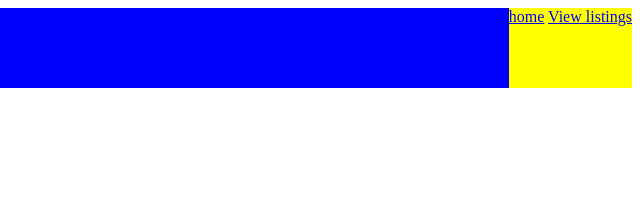
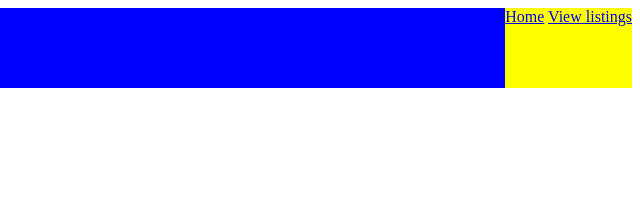
Before and after one commit to mfoster1989/bouldergives, a plain HTML site: page profile.html in a window 1280 px wide. Shown: the top 220 px of the page, 640-1280 px from the left. Drawn offline with Linux system fonts and the light colour scheme.

Commit message:
Capitalize home

```diff
--- a/profile.html
+++ b/profile.html
@@ -9,7 +9,7 @@
     <header>
       <h1>My profile</h1>
       <nav>
-        <a href="index.html">home</a>
+        <a href="index.html">Home</a>
         <a href="listing.html">View listings</a>
       </nav>
     </header>
```
